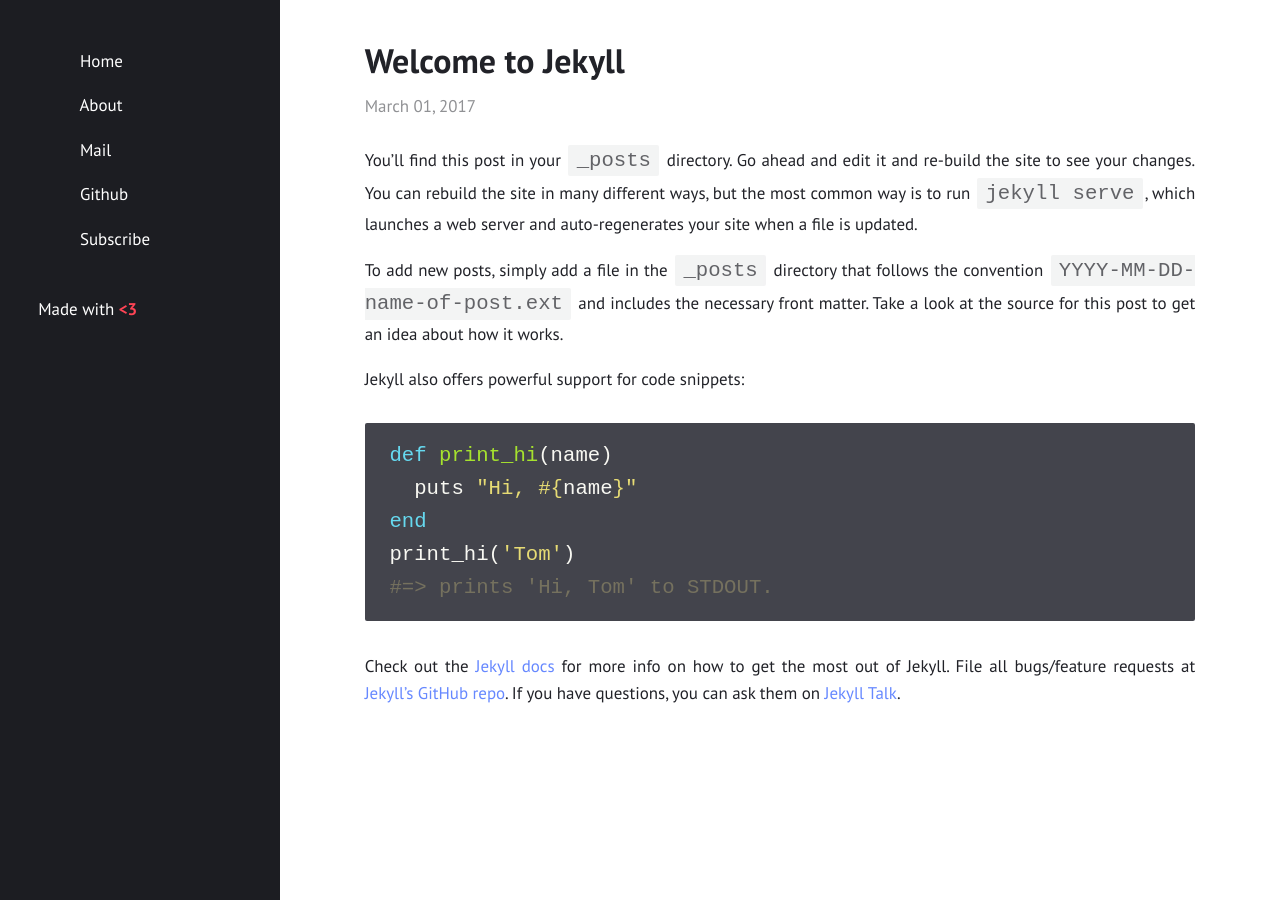
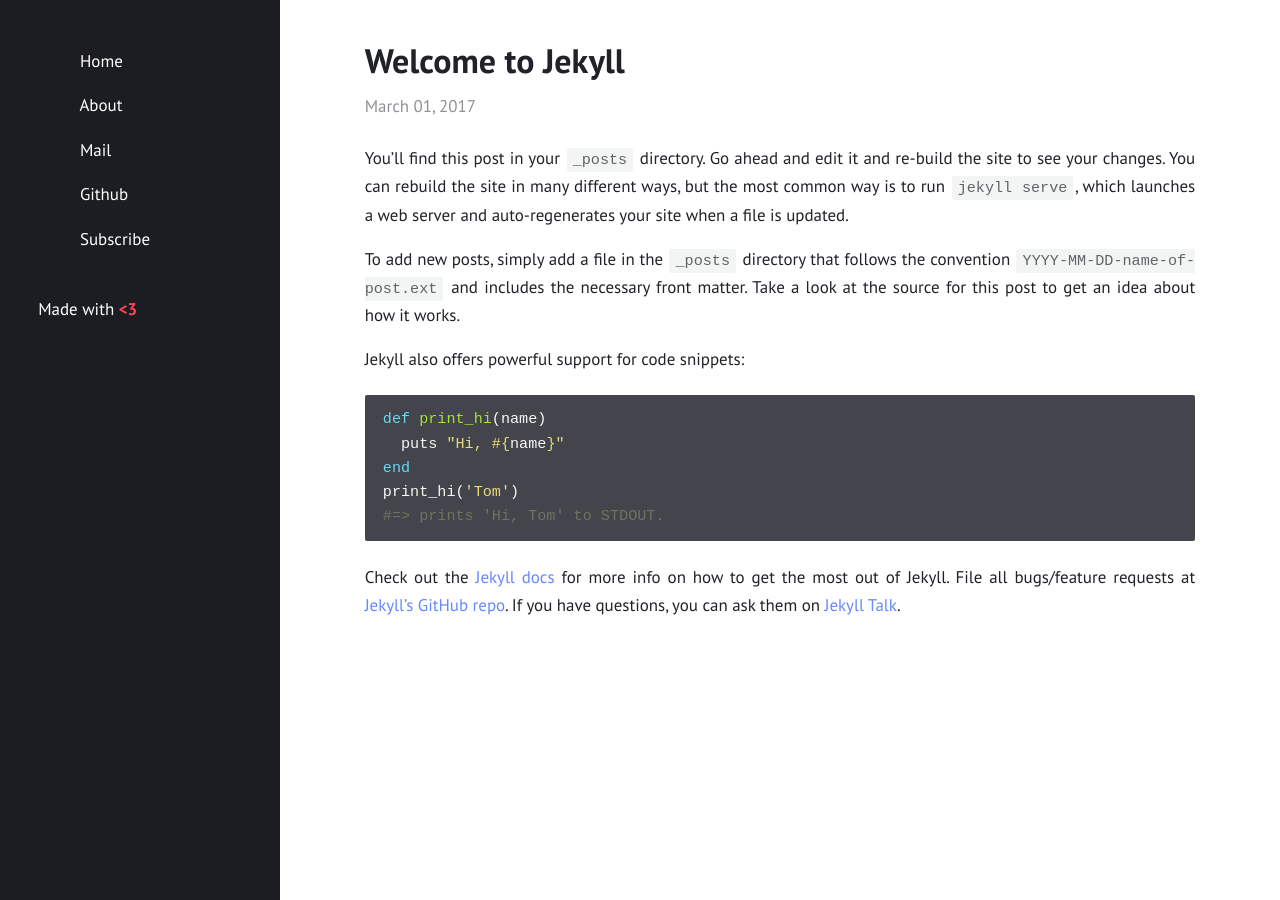
Before and after one commit to hana1203/hana1203.github.io, a Jekyll site: the page built from _posts/2017-03-01-welcome-to-jekyll.md, in a window 1280 px wide. Built offline with Jekyll 4.4.1, drawn with Linux system fonts in a browser that asks for light colours.

Commit message:
code snippet font size re-adjusted

```diff
--- a/_sass/basic.sass
+++ b/_sass/basic.sass
@@ -82,13 +82,13 @@ tr:hover, tr:nth-child(odd) td
 pre
   background: reduce(12)
   border-radius: 2px
-  font-size: 1.5em
+  font-size: 1.1em
   margin: 1.5em 0
   padding: .8em 1.2em
   overflow-x: auto
 
 \:not(pre) > code
-  font-size: 1.5em
+  font-size: 1.1em
   background: reduce(15)
   opacity: .7
   border-radius: 2px
```
